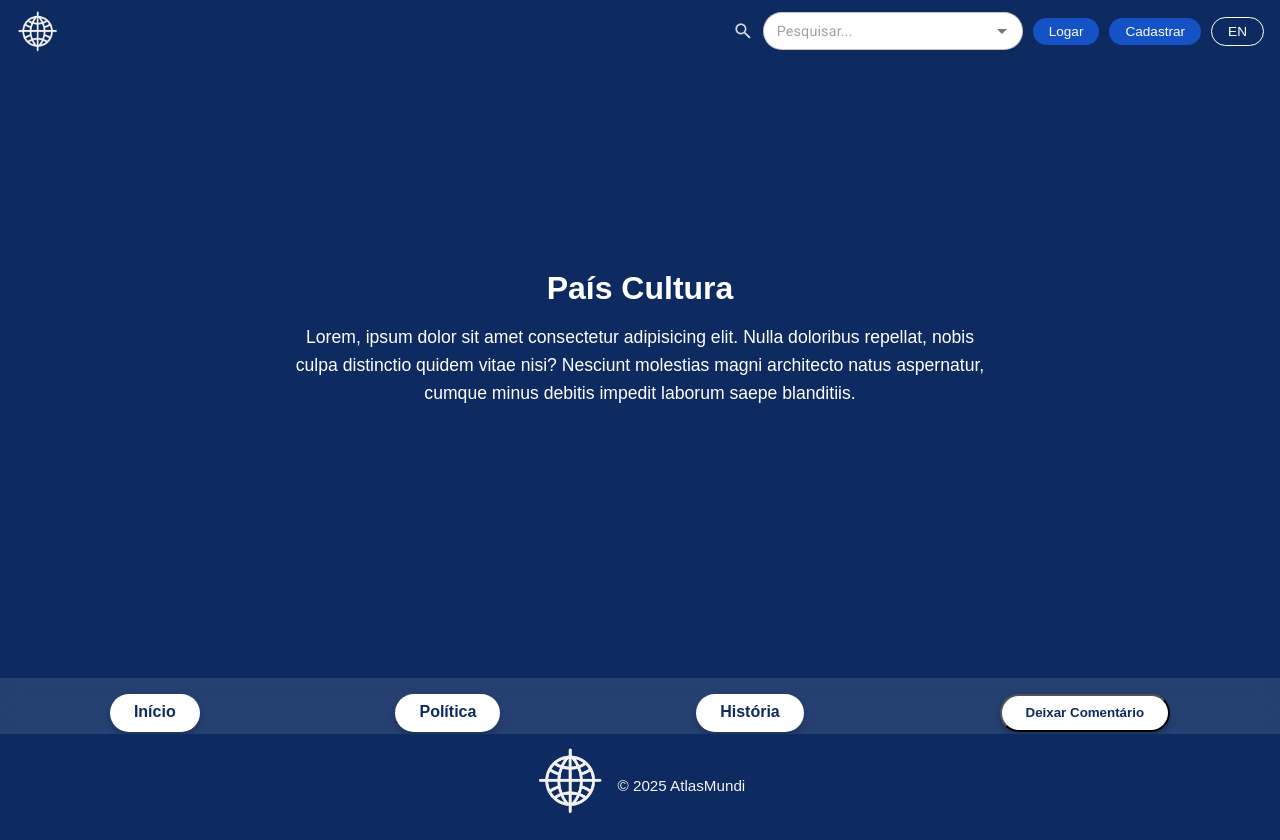
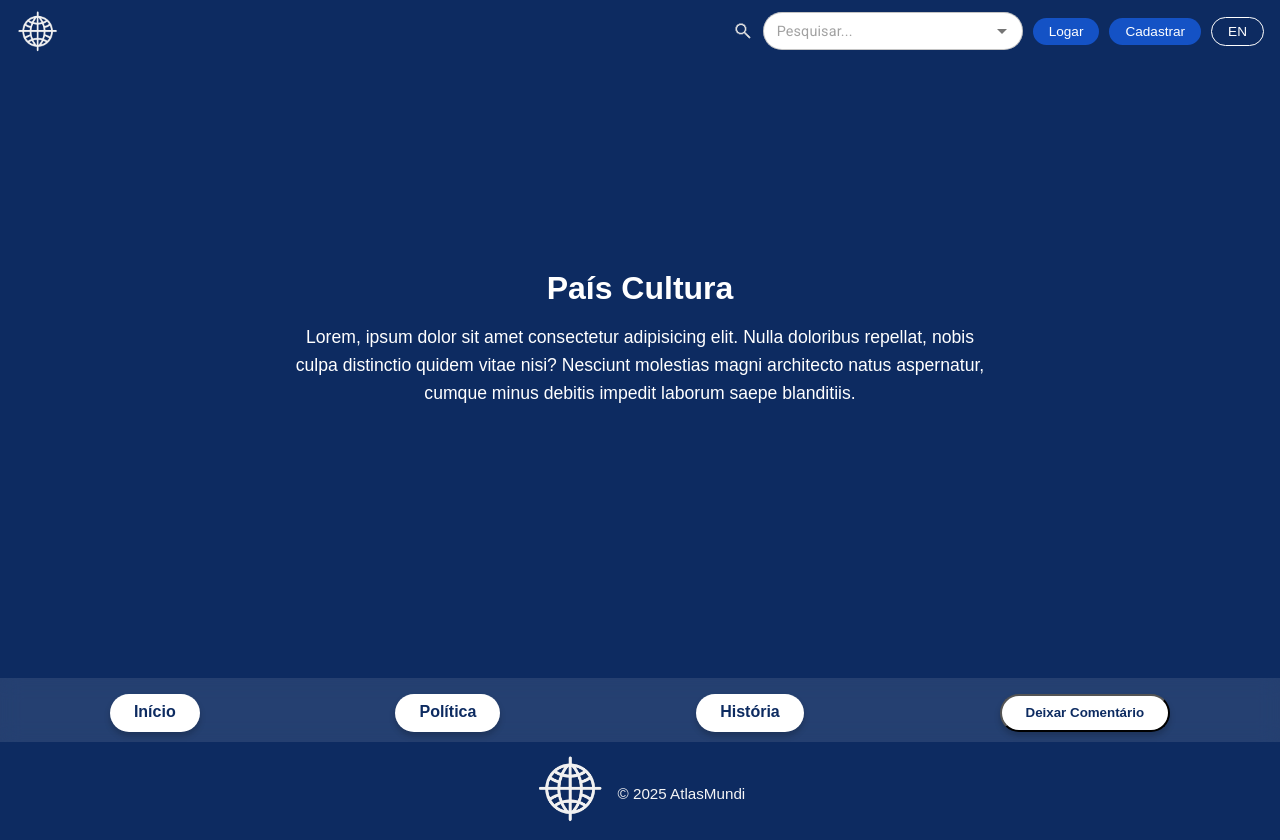
Before and after one commit to luis-henrique-santarem/FrontEndPI, a React (Vite) app in the folder AtlasMundi/meu-projeto-react/: page /cultura in a window 1280 px wide. Built offline with nearby package versions, Linux system fonts and the light colour scheme.

Commit message:
style: foi arrumado algumas linhas

```diff
--- a/AtlasMundi/meu-projeto-react/src/components/Footer.css
+++ b/AtlasMundi/meu-projeto-react/src/components/Footer.css
@@ -11,7 +11,7 @@
   justify-content: center;
   align-items: center;
   flex-direction: column;
-  margin-top: -1.8vh;
+  margin-top: -0.8vh;
 }
 
 .footer-container {
@@ -24,10 +24,11 @@
   max-width: 1200px;
 }
 
+
 .footer .logo img {
-  width: 65px;
+  width: 45px;
   height: auto;
-  border-radius: 8px;
+  border-radius: 2px;
   transition: transform 0.3s ease, filter 0.3s ease;
 }
 
@@ -50,7 +51,7 @@
   margin: 0.5rem 0;
 }
 
-/* -------- Responsividade -------- */
+
 
 /* Tablets */
 @media (max-width: 1024px) {
--- a/AtlasMundi/meu-projeto-react/src/components/Header.jsx
+++ b/AtlasMundi/meu-projeto-react/src/components/Header.jsx
@@ -2,8 +2,8 @@ import React, { useState, useEffect } from 'react';
 import './Header.css';
 import logo from '../assets/logo.png';
 import icon from '../assets/search.png';
-import menuIcon from '../assets/menu.png'; // <- adicione um ícone menu (hambúrguer)
-import closeIcon from '../assets/close.png'; // <- ícone para fechar o menu
+import menuIcon from '../assets/menu.png';
+import closeIcon from '../assets/close.png';
 import {
   Modal,
   Box,
@@ -21,8 +21,7 @@ function Header({ onSearch }) {
   const [openRegister, setOpenRegister] = useState(false);
   const [registerTab, setRegisterTab] = useState(0);
   const [options, setOptions] = useState([]);
-  const [menuOpen, setMenuOpen] = useState(false); // <- controla o menu mobile
-
+  const [menuOpen, setMenuOpen] = useState(false);
   const translations = {
     pt: {
       login: 'Logar',
@@ -97,7 +96,7 @@ function Header({ onSearch }) {
           <img src={logo} alt="Logo" />
         </div>
 
-        {/* Botão Hamburguer */}
+
         <button
           className="menu-toggle"
           onClick={() => setMenuOpen(!menuOpen)}
@@ -106,7 +105,7 @@ function Header({ onSearch }) {
           <img src={menuOpen ? closeIcon : menuIcon} alt="menu" />
         </button>
 
-        {/* Menu principal */}
+
         <nav className={`nav ${menuOpen ? 'active' : ''}`}>
           <img src={icon} className="icony" alt="Search Icon" />
 
@@ -166,7 +165,7 @@ function Header({ onSearch }) {
         </nav>
       </div>
 
-      {/* Modal Login */}
+
       <Modal open={openLogin} onClose={() => setOpenLogin(false)}>
         <Box sx={modalStyle}>
           <Typography variant="h6" gutterBottom>{t.login}</Typography>
@@ -179,7 +178,7 @@ function Header({ onSearch }) {
         </Box>
       </Modal>
 
-      {/* Modal Cadastro */}
+
       <Modal open={openRegister} onClose={() => setOpenRegister(false)}>
         <Box sx={modalStyle}>
           <Typography variant="h6" gutterBottom>{t.register}</Typography>
--- a/AtlasMundi/meu-projeto-react/src/components/Historia.css
+++ b/AtlasMundi/meu-projeto-react/src/components/Historia.css
@@ -65,9 +65,6 @@ body {
   background: #e0850d;
 }
 
-/* ----------------------------- */
-/* 📱 Responsividade */
-/* ----------------------------- */
 
 /* Tablets */
 @media (max-width: 1024px) {
--- a/AtlasMundi/meu-projeto-react/src/components/Politica.css
+++ b/AtlasMundi/meu-projeto-react/src/components/Politica.css
@@ -66,9 +66,6 @@
   background: #e0850d;
 }
 
-/* ----------------------------- */
-/* 📱 Responsividade */
-/* ----------------------------- */
 
 /* Tablets */
 @media (max-width: 1024px) {
```
Also changed, not shown: AtlasMundi/meu-projeto-react/src/App.jsx (line endings or trailing spaces).
